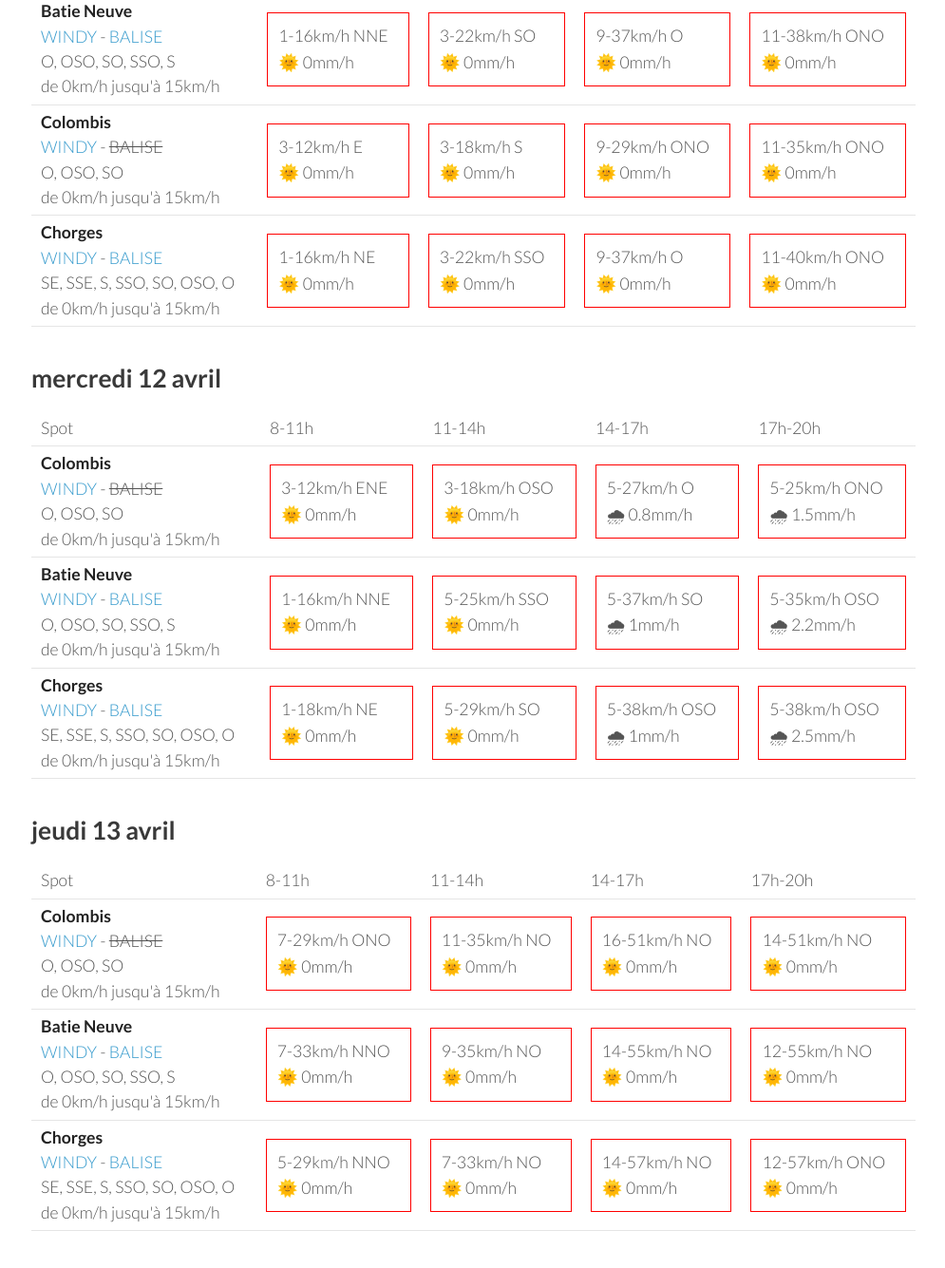
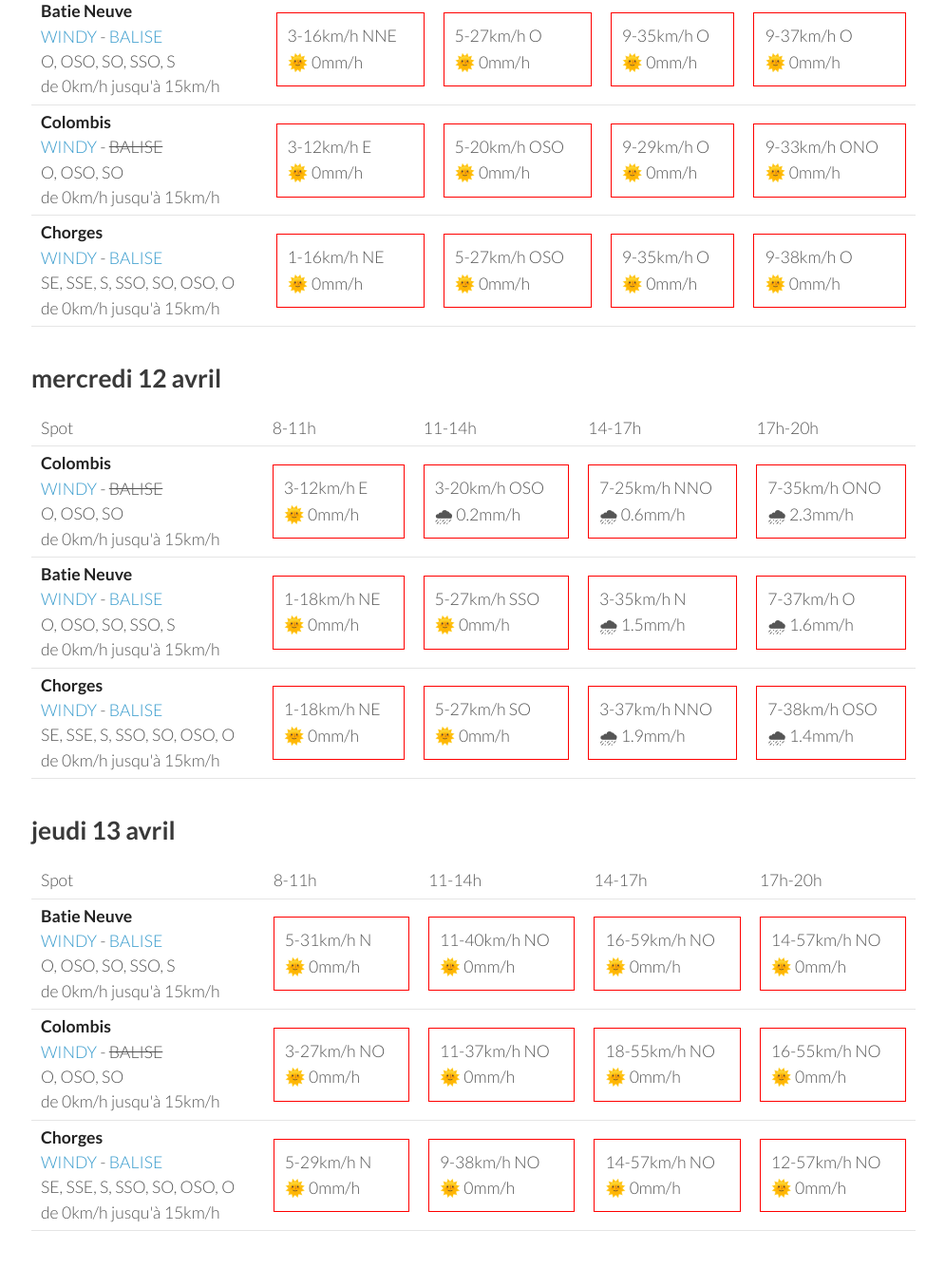
Before and after one commit to parapente-dans-le-nord/parapente-dans-le-nord.github.io, a Jekyll site: the page built from saint_andre.markdown, in a window 1280 px wide and 1400 px high, scrolled down 1801 px. Shown: the top 1335 px of the window at 95% size, without its empty margins (25-1020 px from the left). Built offline with Jekyll 4.4.1, drawn with Linux system fonts in a browser that asks for light colours; some of the changed text lies outside the part shown.

Commit message:
update index.markdown

```diff
--- a/saint_andre.markdown
+++ b/saint_andre.markdown
@@ -25,27 +25,27 @@ page mise à jour le samedi 08 avril 13:36
         <td><strong>Batie Neuve</strong><br><a href="https://windy.com/44.584/6.236?44.559,6.262,10,m:eTtagly">WINDY</a> - <span class=""><a href="https://www.openwindmap.org/PP554">BALISE</a> </span><br> <span class="vent-favorable">O, OSO, SO, SSO, S</span><br><span class="force-vent">de 0km/h jusqu'à 15km/h</span> </td>
 
             <td><div class="not-flyable"><p>0-0km/h NA</p><p>🌧️ 0mm/h</p></div></td>
-            <td><div class="flyable"><p>5-11km/h SSO</p><p>🌞 0mm/h</p></div></td>
-            <td><div class="not-flyable"><p>9-24km/h O</p><p>🌞 0mm/h</p></div></td>
-            <td><div class="not-flyable"><p>11-29km/h NNO</p><p>🌞 0mm/h</p></div></td>
+            <td><div class="not-flyable"><p>0-0km/h NA</p><p>🌧️ 0mm/h</p></div></td>
+            <td><div class="not-flyable"><p>0-0km/h NA</p><p>🌧️ 0mm/h</p></div></td>
+            <td><div class="not-flyable"><p>16-42km/h NNO</p><p>🌞 0mm/h</p></div></td>
+
+    </tr>
+<tr>
+        <td><strong>Colombis</strong><br><a href="https://windy.com/44.494/6.216?44.559,6.262,10">WINDY</a> - <span class="no-balise"> BALISE </span><br> <span class="vent-favorable">O, OSO, SO</span><br><span class="force-vent">de 0km/h jusqu'à 15km/h</span> </td>
+
+            <td><div class="not-flyable"><p>0-0km/h NA</p><p>🌧️ 0mm/h</p></div></td>
+            <td><div class="not-flyable"><p>0-0km/h NA</p><p>🌧️ 0mm/h</p></div></td>
+            <td><div class="not-flyable"><p>0-0km/h NA</p><p>🌧️ 0mm/h</p></div></td>
+            <td><div class="not-flyable"><p>12-31km/h NNO</p><p>🌞 0mm/h</p></div></td>
 
     </tr>
 <tr>
         <td><strong>Chorges</strong><br><a href="https://windy.com/44.578/6.280?44.559,6.262,10">WINDY</a> - <span class=""><a href="https://www.openwindmap.org/PP554">BALISE</a> </span><br> <span class="vent-favorable">SE, SSE, S, SSO, SO, OSO, O</span><br><span class="force-vent">de 0km/h jusqu'à 15km/h</span> </td>
 
             <td><div class="not-flyable"><p>0-0km/h NA</p><p>🌧️ 0mm/h</p></div></td>
-            <td><div class="flyable"><p>5-9km/h SO</p><p>🌞 0mm/h</p></div></td>
-            <td><div class="not-flyable"><p>12-25km/h SO</p><p>🌞 0mm/h</p></div></td>
-            <td><div class="not-flyable"><p>9-27km/h O</p><p>🌞 0mm/h</p></div></td>
-
-    </tr>
-<tr>
-        <td><strong>Colombis</strong><br><a href="https://windy.com/44.494/6.216?44.559,6.262,10">WINDY</a> - <span class="no-balise"> BALISE </span><br> <span class="vent-favorable">O, OSO, SO</span><br><span class="force-vent">de 0km/h jusqu'à 15km/h</span> </td>
-
             <td><div class="not-flyable"><p>0-0km/h NA</p><p>🌧️ 0mm/h</p></div></td>
-            <td><div class="not-flyable"><p>3-11km/h SSE</p><p>🌞 0mm/h</p></div></td>
-            <td><div class="not-flyable"><p>7-20km/h ONO</p><p>🌞 0mm/h</p></div></td>
-            <td><div class="not-flyable"><p>7-24km/h OSO</p><p>🌞 0mm/h</p></div></td>
+            <td><div class="not-flyable"><p>0-0km/h NA</p><p>🌧️ 0mm/h</p></div></td>
+            <td><div class="not-flyable"><p>12-31km/h NNO</p><p>🌞 0mm/h</p></div></td>
 
     </tr>
 
@@ -67,20 +67,20 @@ page mise à jour le samedi 08 avril 13:36
 <tr>
         <td><strong>Batie Neuve</strong><br><a href="https://windy.com/44.584/6.236?44.559,6.262,10,m:eTtagly">WINDY</a> - <span class=""><a href="https://www.openwindmap.org/PP554">BALISE</a> </span><br> <span class="vent-favorable">O, OSO, SO, SSO, S</span><br><span class="force-vent">de 0km/h jusqu'à 15km/h</span> </td>
 
-            <td><div class="not-flyable"><p>3-7km/h N</p><p>🌞 0mm/h</p></div></td>
-            <td><div class="flyable"><p>5-12km/h SSO</p><p>🌞 0mm/h</p></div></td>
+            <td><div class="not-flyable"><p>5-7km/h N</p><p>🌞 0mm/h</p></div></td>
+            <td><div class="flyable"><p>5-12km/h SO</p><p>🌞 0mm/h</p></div></td>
             <td><div class="not-flyable"><p>11-25km/h SO</p><p>🌞 0mm/h</p></div></td>
-            <td><div class="not-flyable"><p>9-25km/h O</p><p>🌞 0mm/h</p></div></td>
+            <td><div class="not-flyable"><p>9-25km/h OSO</p><p>🌞 0mm/h</p></div></td>
 
 
     </tr>
 <tr>
         <td><strong>Chorges</strong><br><a href="https://windy.com/44.578/6.280?44.559,6.262,10">WINDY</a> - <span class=""><a href="https://www.openwindmap.org/PP554">BALISE</a> </span><br> <span class="vent-favorable">SE, SSE, S, SSO, SO, OSO, O</span><br><span class="force-vent">de 0km/h jusqu'à 15km/h</span> </td>
 
-            <td><div class="not-flyable"><p>1-7km/h NNE</p><p>🌞 0mm/h</p></div></td>
+            <td><div class="not-flyable"><p>1-5km/h NE</p><p>🌞 0mm/h</p></div></td>
             <td><div class="flyable"><p>5-11km/h SO</p><p>🌞 0mm/h</p></div></td>
-            <td><div class="not-flyable"><p>12-24km/h SO</p><p>🌞 0mm/h</p></div></td>
-            <td><div class="not-flyable"><p>14-29km/h SO</p><p>🌞 0mm/h</p></div></td>
+            <td><div class="not-flyable"><p>11-24km/h SO</p><p>🌞 0mm/h</p></div></td>
+            <td><div class="not-flyable"><p>12-29km/h OSO</p><p>🌞 0mm/h</p></div></td>
 
 
     </tr>
@@ -89,8 +89,8 @@ page mise à jour le samedi 08 avril 13:36
 
             <td><div class="not-flyable"><p>1-3km/h NNO</p><p>🌞 0mm/h</p></div></td>
             <td><div class="not-flyable"><p>3-11km/h S</p><p>🌞 0mm/h</p></div></td>
-            <td><div class="not-flyable"><p>9-24km/h OSO</p><p>🌞 0mm/h</p></div></td>
             <td><div class="not-flyable"><p>9-22km/h OSO</p><p>🌞 0mm/h</p></div></td>
+            <td><div class="not-flyable"><p>7-22km/h OSO</p><p>🌞 0mm/h</p></div></td>
 
 
     </tr>
@@ -113,30 +113,30 @@ page mise à jour le samedi 08 avril 13:36
 <tr>
         <td><strong>Colombis</strong><br><a href="https://windy.com/44.494/6.216?44.559,6.262,10">WINDY</a> - <span class="no-balise"> BALISE </span><br> <span class="vent-favorable">O, OSO, SO</span><br><span class="force-vent">de 0km/h jusqu'à 15km/h</span> </td>
 
-            <td><div class="not-flyable"><p>1-9km/h ESE</p><p>🌞 0mm/h</p></div></td>
-            <td><div class="not-flyable"><p>1-16km/h OSO</p><p>🌞 0mm/h</p></div></td>
-            <td><div class="not-flyable"><p>7-24km/h SO</p><p>🌞 0mm/h</p></div></td>
-            <td><div class="not-flyable"><p>7-25km/h SO</p><p>🌞 0mm/h</p></div></td>
+            <td><div class="not-flyable"><p>3-5km/h NO</p><p>🌞 0mm/h</p></div></td>
+            <td><div class="not-flyable"><p>3-16km/h OSO</p><p>🌞 0mm/h</p></div></td>
+            <td><div class="not-flyable"><p>5-24km/h SO</p><p>🌞 0mm/h</p></div></td>
+            <td><div class="not-flyable"><p>5-25km/h SO</p><p>🌞 0mm/h</p></div></td>
 
 
     </tr>
 <tr>
         <td><strong>Batie Neuve</strong><br><a href="https://windy.com/44.584/6.236?44.559,6.262,10,m:eTtagly">WINDY</a> - <span class=""><a href="https://www.openwindmap.org/PP554">BALISE</a> </span><br> <span class="vent-favorable">O, OSO, SO, SSO, S</span><br><span class="force-vent">de 0km/h jusqu'à 15km/h</span> </td>
 
-            <td><div class="not-flyable"><p>1-11km/h NE</p><p>🌞 0mm/h</p></div></td>
-            <td><div class="not-flyable"><p>5-18km/h SSO</p><p>🌞 0mm/h</p></div></td>
+            <td><div class="not-flyable"><p>3-7km/h NNE</p><p>🌞 0mm/h</p></div></td>
+            <td><div class="not-flyable"><p>3-18km/h SSO</p><p>🌞 0mm/h</p></div></td>
             <td><div class="not-flyable"><p>7-31km/h SO</p><p>🌞 0mm/h</p></div></td>
-            <td><div class="not-flyable"><p>5-31km/h SO</p><p>🌞 0mm/h</p></div></td>
+            <td><div class="not-flyable"><p>5-33km/h SO</p><p>🌞 0mm/h</p></div></td>
 
 
     </tr>
 <tr>
         <td><strong>Chorges</strong><br><a href="https://windy.com/44.578/6.280?44.559,6.262,10">WINDY</a> - <span class=""><a href="https://www.openwindmap.org/PP554">BALISE</a> </span><br> <span class="vent-favorable">SE, SSE, S, SSO, SO, OSO, O</span><br><span class="force-vent">de 0km/h jusqu'à 15km/h</span> </td>
 
-            <td><div class="not-flyable"><p>1-11km/h NE</p><p>🌞 0mm/h</p></div></td>
-            <td><div class="not-flyable"><p>5-18km/h SSO</p><p>🌞 0mm/h</p></div></td>
+            <td><div class="not-flyable"><p>1-5km/h ENE</p><p>🌞 0mm/h</p></div></td>
+            <td><div class="not-flyable"><p>5-20km/h SO</p><p>🌞 0mm/h</p></div></td>
             <td><div class="not-flyable"><p>7-31km/h SO</p><p>🌞 0mm/h</p></div></td>
-            <td><div class="not-flyable"><p>5-31km/h SO</p><p>🌞 0mm/h</p></div></td>
+            <td><div class="not-flyable"><p>5-35km/h SO</p><p>🌞 0mm/h</p></div></td>
 
 
     </tr>
@@ -159,10 +159,10 @@ page mise à jour le samedi 08 avril 13:36
 <tr>
         <td><strong>Batie Neuve</strong><br><a href="https://windy.com/44.584/6.236?44.559,6.262,10,m:eTtagly">WINDY</a> - <span class=""><a href="https://www.openwindmap.org/PP554">BALISE</a> </span><br> <span class="vent-favorable">O, OSO, SO, SSO, S</span><br><span class="force-vent">de 0km/h jusqu'à 15km/h</span> </td>
 
-            <td><div class="not-flyable"><p>1-16km/h NNE</p><p>🌞 0mm/h</p></div></td>
-            <td><div class="not-flyable"><p>3-22km/h SO</p><p>🌞 0mm/h</p></div></td>
+            <td><div class="not-flyable"><p>3-16km/h NNE</p><p>🌞 0mm/h</p></div></td>
+            <td><div class="not-flyable"><p>5-27km/h O</p><p>🌞 0mm/h</p></div></td>
+            <td><div class="not-flyable"><p>9-35km/h O</p><p>🌞 0mm/h</p></div></td>
             <td><div class="not-flyable"><p>9-37km/h O</p><p>🌞 0mm/h</p></div></td>
-            <td><div class="not-flyable"><p>11-38km/h ONO</p><p>🌞 0mm/h</p></div></td>
 
 
     </tr>
@@ -170,9 +170,9 @@ page mise à jour le samedi 08 avril 13:36
         <td><strong>Colombis</strong><br><a href="https://windy.com/44.494/6.216?44.559,6.262,10">WINDY</a> - <span class="no-balise"> BALISE </span><br> <span class="vent-favorable">O, OSO, SO</span><br><span class="force-vent">de 0km/h jusqu'à 15km/h</span> </td>
 
             <td><div class="not-flyable"><p>3-12km/h E</p><p>🌞 0mm/h</p></div></td>
-            <td><div class="not-flyable"><p>3-18km/h S</p><p>🌞 0mm/h</p></div></td>
-            <td><div class="not-flyable"><p>9-29km/h ONO</p><p>🌞 0mm/h</p></div></td>
-            <td><div class="not-flyable"><p>11-35km/h ONO</p><p>🌞 0mm/h</p></div></td>
+            <td><div class="not-flyable"><p>5-20km/h OSO</p><p>🌞 0mm/h</p></div></td>
+            <td><div class="not-flyable"><p>9-29km/h O</p><p>🌞 0mm/h</p></div></td>
+            <td><div class="not-flyable"><p>9-33km/h ONO</p><p>🌞 0mm/h</p></div></td>
 
 
     </tr>
@@ -180,9 +180,9 @@ page mise à jour le samedi 08 avril 13:36
         <td><strong>Chorges</strong><br><a href="https://windy.com/44.578/6.280?44.559,6.262,10">WINDY</a> - <span class=""><a href="https://www.openwindmap.org/PP554">BALISE</a> </span><br> <span class="vent-favorable">SE, SSE, S, SSO, SO, OSO, O</span><br><span class="force-vent">de 0km/h jusqu'à 15km/h</span> </td>
 
             <td><div class="not-flyable"><p>1-16km/h NE</p><p>🌞 0mm/h</p></div></td>
-            <td><div class="not-flyable"><p>3-22km/h SSO</p><p>🌞 0mm/h</p></div></td>
-            <td><div class="not-flyable"><p>9-37km/h O</p><p>🌞 0mm/h</p></div></td>
-            <td><div class="not-flyable"><p>11-40km/h ONO</p><p>🌞 0mm/h</p></div></td>
+            <td><div class="not-flyable"><p>5-27km/h OSO</p><p>🌞 0mm/h</p></div></td>
+            <td><div class="not-flyable"><p>9-35km/h O</p><p>🌞 0mm/h</p></div></td>
+            <td><div class="not-flyable"><p>9-38km/h O</p><p>🌞 0mm/h</p></div></td>
 
 
     </tr>
@@ -205,20 +205,20 @@ page mise à jour le samedi 08 avril 13:36
 <tr>
         <td><strong>Colombis</strong><br><a href="https://windy.com/44.494/6.216?44.559,6.262,10">WINDY</a> - <span class="no-balise"> BALISE </span><br> <span class="vent-favorable">O, OSO, SO</span><br><span class="force-vent">de 0km/h jusqu'à 15km/h</span> </td>
 
-            <td><div class="not-flyable"><p>3-12km/h ENE</p><p>🌞 0mm/h</p></div></td>
-            <td><div class="not-flyable"><p>3-18km/h OSO</p><p>🌞 0mm/h</p></div></td>
-            <td><div class="not-flyable"><p>5-27km/h O</p><p>🌧 0.8mm/h</p></div></td>
-            <td><div class="not-flyable"><p>5-25km/h ONO</p><p>🌧 1.5mm/h</p></div></td>
+            <td><div class="not-flyable"><p>3-12km/h E</p><p>🌞 0mm/h</p></div></td>
+            <td><div class="not-flyable"><p>3-20km/h OSO</p><p>🌧 0.2mm/h</p></div></td>
+            <td><div class="not-flyable"><p>7-25km/h NNO</p><p>🌧 0.6mm/h</p></div></td>
+            <td><div class="not-flyable"><p>7-35km/h ONO</p><p>🌧 2.3mm/h</p></div></td>
 
 
     </tr>
 <tr>
         <td><strong>Batie Neuve</strong><br><a href="https://windy.com/44.584/6.236?44.559,6.262,10,m:eTtagly">WINDY</a> - <span class=""><a href="https://www.openwindmap.org/PP554">BALISE</a> </span><br> <span class="vent-favorable">O, OSO, SO, SSO, S</span><br><span class="force-vent">de 0km/h jusqu'à 15km/h</span> </td>
 
-            <td><div class="not-flyable"><p>1-16km/h NNE</p><p>🌞 0mm/h</p></div></td>
-            <td><div class="not-flyable"><p>5-25km/h SSO</p><p>🌞 0mm/h</p></div></td>
-            <td><div class="not-flyable"><p>5-37km/h SO</p><p>🌧 1mm/h</p></div></td>
-            <td><div class="not-flyable"><p>5-35km/h OSO</p><p>🌧 2.2mm/h</p></div></td>
+            <td><div class="not-flyable"><p>1-18km/h NE</p><p>🌞 0mm/h</p></div></td>
+            <td><div class="not-flyable"><p>5-27km/h SSO</p><p>🌞 0mm/h</p></div></td>
+            <td><div class="not-flyable"><p>3-35km/h N</p><p>🌧 1.5mm/h</p></div></td>
+            <td><div class="not-flyable"><p>7-37km/h O</p><p>🌧 1.6mm/h</p></div></td>
 
 
     </tr>
@@ -226,9 +226,9 @@ page mise à jour le samedi 08 avril 13:36
         <td><strong>Chorges</strong><br><a href="https://windy.com/44.578/6.280?44.559,6.262,10">WINDY</a> - <span class=""><a href="https://www.openwindmap.org/PP554">BALISE</a> </span><br> <span class="vent-favorable">SE, SSE, S, SSO, SO, OSO, O</span><br><span class="force-vent">de 0km/h jusqu'à 15km/h</span> </td>
 
             <td><div class="not-flyable"><p>1-18km/h NE</p><p>🌞 0mm/h</p></div></td>
-            <td><div class="not-flyable"><p>5-29km/h SO</p><p>🌞 0mm/h</p></div></td>
-            <td><div class="not-flyable"><p>5-38km/h OSO</p><p>🌧 1mm/h</p></div></td>
-            <td><div class="not-flyable"><p>5-38km/h OSO</p><p>🌧 2.5mm/h</p></div></td>
+            <td><div class="not-flyable"><p>5-27km/h SO</p><p>🌞 0mm/h</p></div></td>
+            <td><div class="not-flyable"><p>3-37km/h NNO</p><p>🌧 1.9mm/h</p></div></td>
+            <td><div class="not-flyable"><p>7-38km/h OSO</p><p>🌧 1.4mm/h</p></div></td>
 
 
     </tr>
@@ -249,32 +249,32 @@ page mise à jour le samedi 08 avril 13:36
       <td>17h-20h</td>
     </tr>
 <tr>
-        <td><strong>Colombis</strong><br><a href="https://windy.com/44.494/6.216?44.559,6.262,10">WINDY</a> - <span class="no-balise"> BALISE </span><br> <span class="vent-favorable">O, OSO, SO</span><br><span class="force-vent">de 0km/h jusqu'à 15km/h</span> </td>
+        <td><strong>Batie Neuve</strong><br><a href="https://windy.com/44.584/6.236?44.559,6.262,10,m:eTtagly">WINDY</a> - <span class=""><a href="https://www.openwindmap.org/PP554">BALISE</a> </span><br> <span class="vent-favorable">O, OSO, SO, SSO, S</span><br><span class="force-vent">de 0km/h jusqu'à 15km/h</span> </td>
 
-            <td><div class="not-flyable"><p>7-29km/h ONO</p><p>🌞 0mm/h</p></div></td>
-            <td><div class="not-flyable"><p>11-35km/h NO</p><p>🌞 0mm/h</p></div></td>
-            <td><div class="not-flyable"><p>16-51km/h NO</p><p>🌞 0mm/h</p></div></td>
-            <td><div class="not-flyable"><p>14-51km/h NO</p><p>🌞 0mm/h</p></div></td>
+            <td><div class="not-flyable"><p>5-31km/h N</p><p>🌞 0mm/h</p></div></td>
+            <td><div class="not-flyable"><p>11-40km/h NO</p><p>🌞 0mm/h</p></div></td>
+            <td><div class="not-flyable"><p>16-59km/h NO</p><p>🌞 0mm/h</p></div></td>
+            <td><div class="not-flyable"><p>14-57km/h NO</p><p>🌞 0mm/h</p></div></td>
 
 
     </tr>
 <tr>
-        <td><strong>Batie Neuve</strong><br><a href="https://windy.com/44.584/6.236?44.559,6.262,10,m:eTtagly">WINDY</a> - <span class=""><a href="https://www.openwindmap.org/PP554">BALISE</a> </span><br> <span class="vent-favorable">O, OSO, SO, SSO, S</span><br><span class="force-vent">de 0km/h jusqu'à 15km/h</span> </td>
+        <td><strong>Colombis</strong><br><a href="https://windy.com/44.494/6.216?44.559,6.262,10">WINDY</a> - <span class="no-balise"> BALISE </span><br> <span class="vent-favorable">O, OSO, SO</span><br><span class="force-vent">de 0km/h jusqu'à 15km/h</span> </td>
 
-            <td><div class="not-flyable"><p>7-33km/h NNO</p><p>🌞 0mm/h</p></div></td>
-            <td><div class="not-flyable"><p>9-35km/h NO</p><p>🌞 0mm/h</p></div></td>
-            <td><div class="not-flyable"><p>14-55km/h NO</p><p>🌞 0mm/h</p></div></td>
-            <td><div class="not-flyable"><p>12-55km/h NO</p><p>🌞 0mm/h</p></div></td>
+            <td><div class="not-flyable"><p>3-27km/h NO</p><p>🌞 0mm/h</p></div></td>
+            <td><div class="not-flyable"><p>11-37km/h NO</p><p>🌞 0mm/h</p></div></td>
+            <td><div class="not-flyable"><p>18-55km/h NO</p><p>🌞 0mm/h</p></div></td>
+            <td><div class="not-flyable"><p>16-55km/h NO</p><p>🌞 0mm/h</p></div></td>
 
 
     </tr>
 <tr>
         <td><strong>Chorges</strong><br><a href="https://windy.com/44.578/6.280?44.559,6.262,10">WINDY</a> - <span class=""><a href="https://www.openwindmap.org/PP554">BALISE</a> </span><br> <span class="vent-favorable">SE, SSE, S, SSO, SO, OSO, O</span><br><span class="force-vent">de 0km/h jusqu'à 15km/h</span> </td>
 
-            <td><div class="not-flyable"><p>5-29km/h NNO</p><p>🌞 0mm/h</p></div></td>
-            <td><div class="not-flyable"><p>7-33km/h NO</p><p>🌞 0mm/h</p></div></td>
+            <td><div class="not-flyable"><p>5-29km/h N</p><p>🌞 0mm/h</p></div></td>
+            <td><div class="not-flyable"><p>9-38km/h NO</p><p>🌞 0mm/h</p></div></td>
             <td><div class="not-flyable"><p>14-57km/h NO</p><p>🌞 0mm/h</p></div></td>
-            <td><div class="not-flyable"><p>12-57km/h ONO</p><p>🌞 0mm/h</p></div></td>
+            <td><div class="not-flyable"><p>12-57km/h NO</p><p>🌞 0mm/h</p></div></td>
 
 
     </tr>
```
Also changed, not shown: other parts of saint_andre.markdown (+1 -1 lines).
